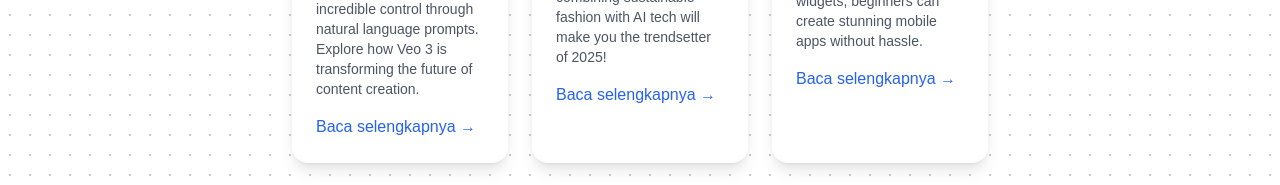
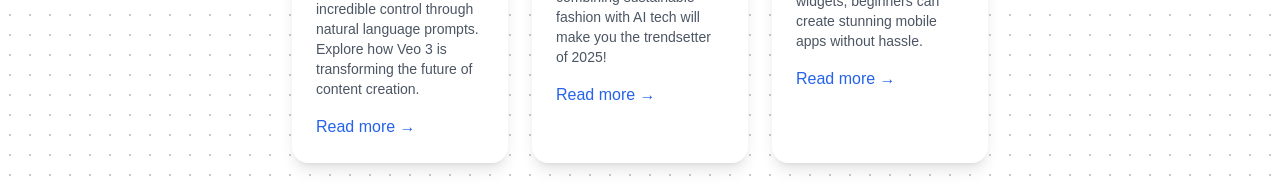
Before and after one commit to mitrasurya7/newportofolio, a Next.js app: page /blogs in a window 1280 px wide. Shown: the part 735-920 px from the top of the page. Built offline with nearby package versions, Linux system fonts and the light colour scheme.

Commit message:
change text for read more

```diff
--- a/src/components/ListBlogs.tsx
+++ b/src/components/ListBlogs.tsx
@@ -46,7 +46,7 @@
                   href={`/blogs/${post.slug}`}
                   className="text-blue-600 dark:text-blue-400 font-medium hover:underline"
                 >
-                  Baca selengkapnya →
+                  Read more →
                 </a>
               </div>
             </div>
```
